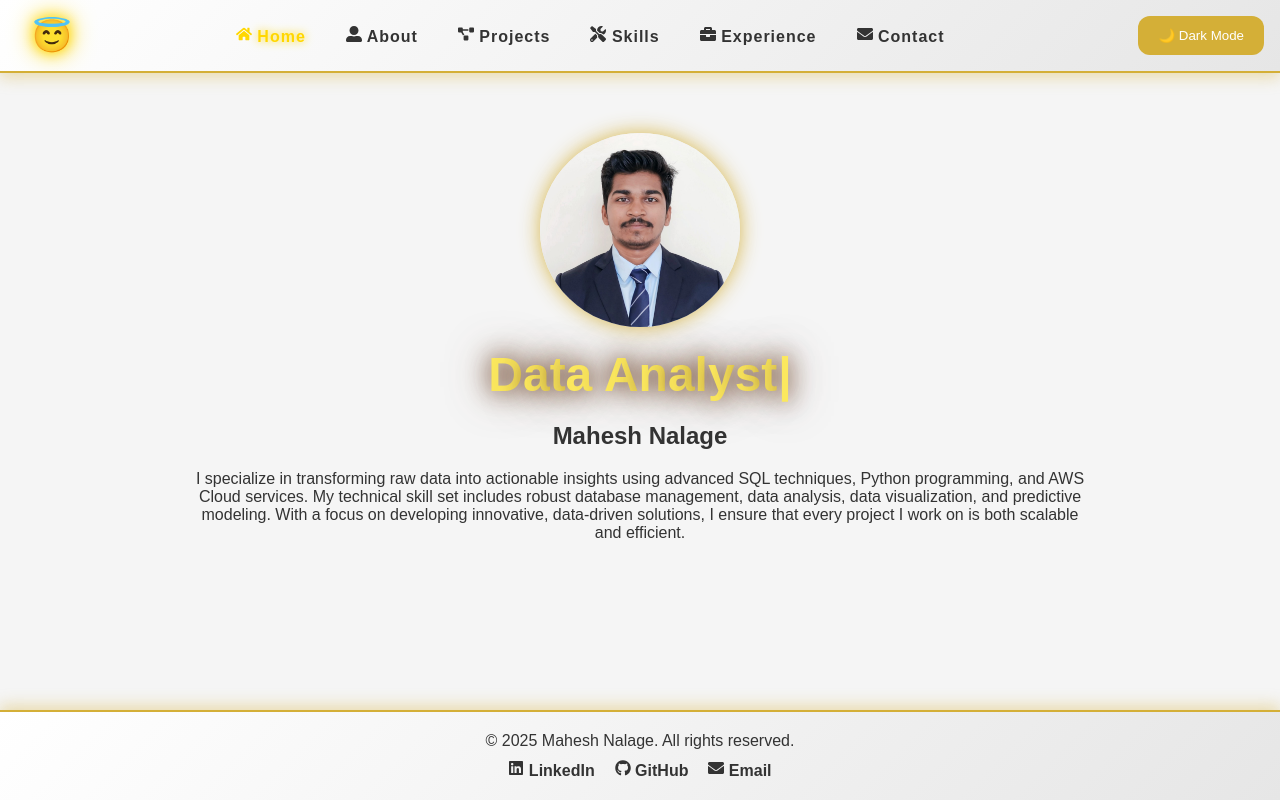
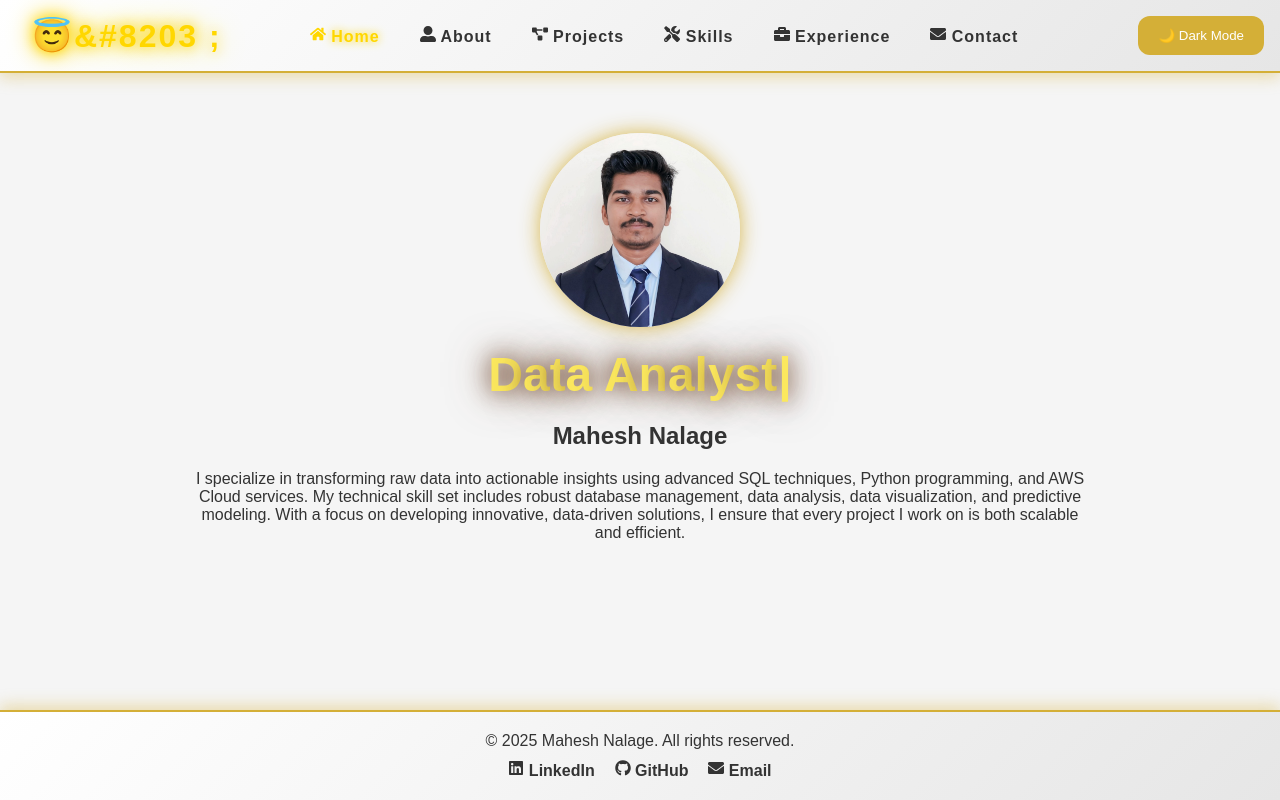
Before and after one commit to maheshnalage/portfolio, a React (Create React App) app: page / in a window 1280 px wide. Built offline with nearby package versions, Linux system fonts and the light colour scheme.

Commit message:
Update Navbar.jsx

```diff
--- a/src/components/Navbar.jsx
+++ b/src/components/Navbar.jsx
@@ -22,7 +22,8 @@ const Navbar = ({ toggleDarkMode }) => {
   return (
     <nav className="golden-nav">
       {/* Logo/Name */}
-      <div className="nav-logo"> 😇&#8203;
+      <div className="nav-logo"> 😇&#8203 ;&#8203;
+
  </div>
 
       {/* Hamburger Icon for Mobile */}
```
